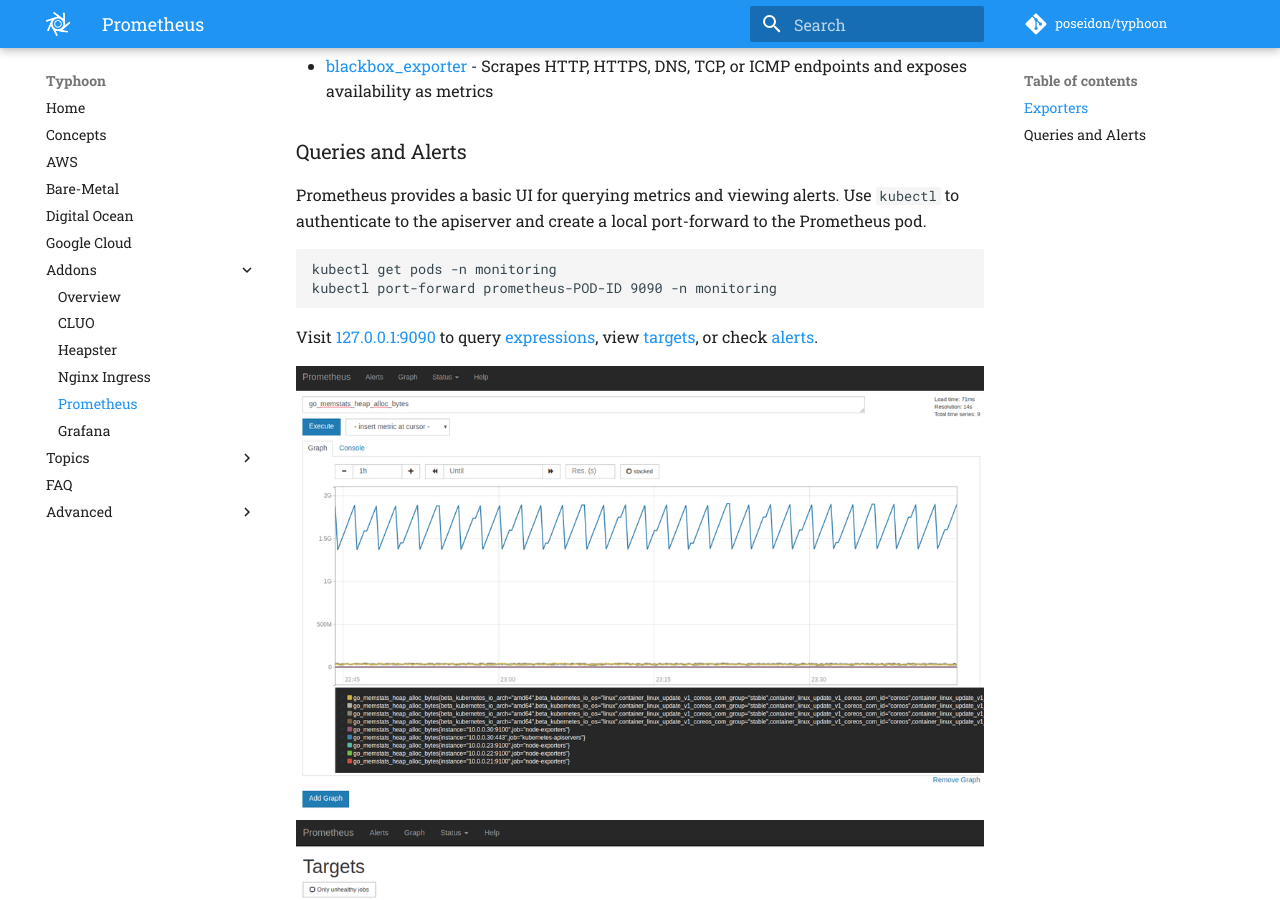
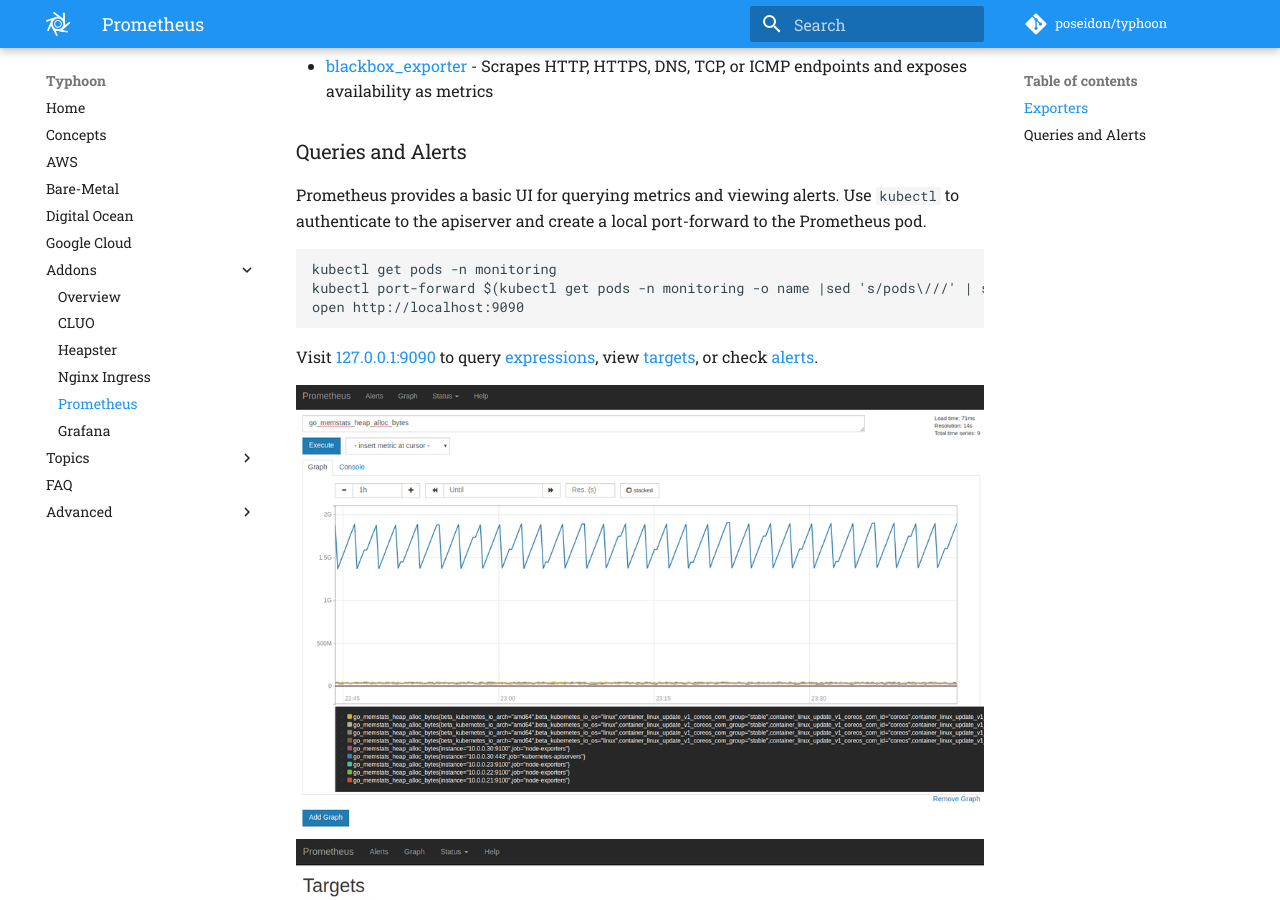
Before and after one commit to poseidon/typhoon, an MkDocs documentation site: the page built from docs/addons/prometheus.md, in a window 1280 px wide and 900 px high, scrolled down 844 px. Built offline with MkDocs 1.6.1 and Material for MkDocs 9.7.7, drawn with Linux system fonts in a browser that asks for light colours; comment, search, counter and statistics services are not loaded; old or Windows-style settings are respelled for this version of MkDocs.

Commit message:
ease of use for the first timer

````diff
--- a/docs/addons/prometheus.md
+++ b/docs/addons/prometheus.md
@@ -36,7 +36,8 @@
 
 ```
 kubectl get pods -n monitoring
-kubectl port-forward prometheus-POD-ID 9090 -n monitoring
+kubectl port-forward $(kubectl get pods -n monitoring -o name |sed 's/pods\///' | sed -n '/prometheus/p') 9090 -n monitoring
+open http://localhost:9090
 ```
 
 Visit [127.0.0.1:9090](http://127.0.0.1:9090) to query [expressions](http://127.0.0.1:9090/graph), view [targets](http://127.0.0.1:9090/targets), or check [alerts](http://127.0.0.1:9090/alerts).
````
